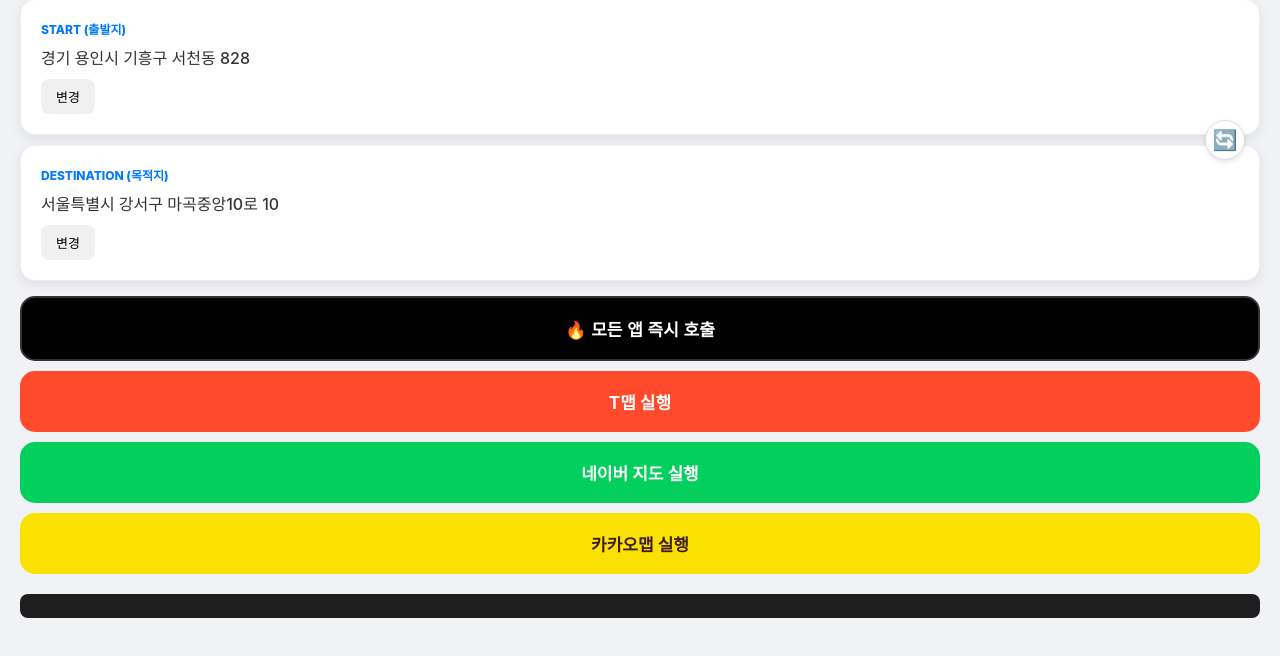
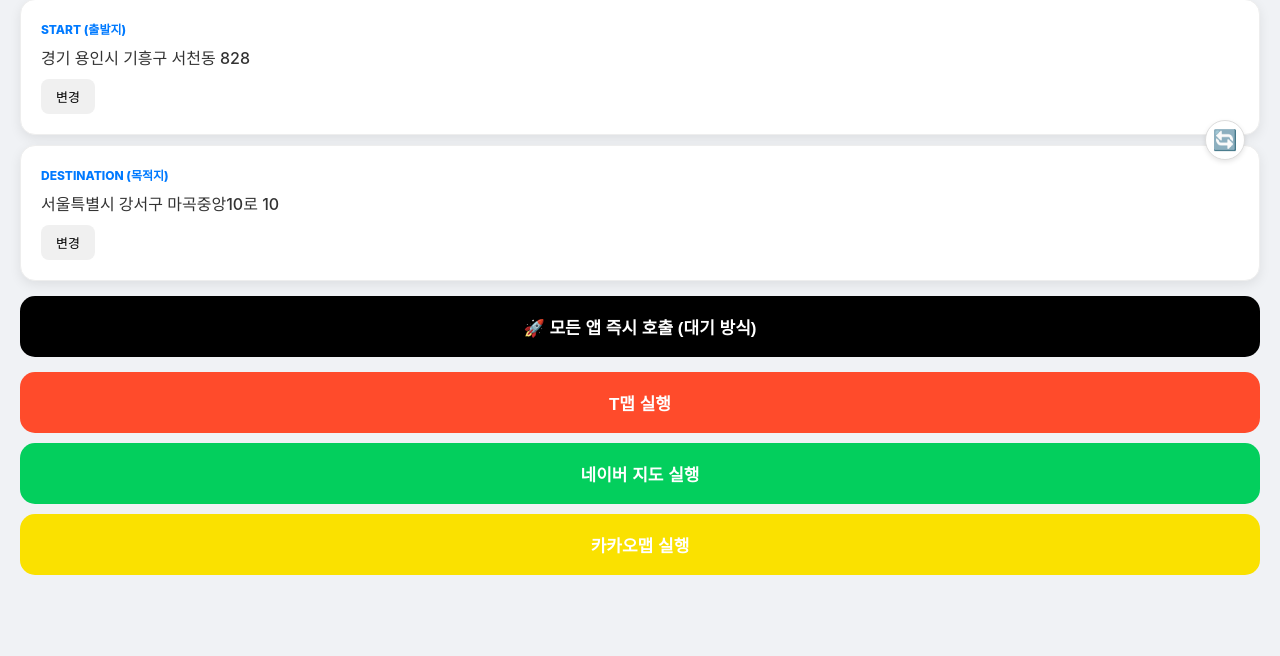
Before and after one commit to sanjarchoi-psn/gray-stone-772, a plain HTML site: page index.html in a window 1280 px wide. Shown: the part 96-752 px from the top of the page. Drawn offline with Linux system fonts and the light colour scheme.

Commit message:
Update index.html

```diff
--- a/index.html
+++ b/index.html
@@ -11,10 +11,10 @@
         .addr { font-size: 16px; color: #333; font-weight: 500; min-height: 20px; margin-bottom: 10px; word-break: keep-all; width: 85%; }
         .swap-btn { position: absolute; right: 15px; top: 50%; transform: translateY(-50%); background: #fff; border: 1px solid #ddd; border-radius: 50%; width: 40px; height: 40px; cursor: pointer; z-index: 10; display: flex; align-items: center; justify-content: center; box-shadow: 0 2px 5px rgba(0,0,0,0.1); font-size: 20px; }
         .btn-group { display: flex; flex-direction: column; gap: 10px; margin-top: 15px; }
-        .navi-link { display: block; text-decoration: none; padding: 18px; border-radius: 15px; color: white; font-weight: bold; font-size: 17px; text-align: center; cursor: pointer; border: none; width: 100%; box-sizing: border-box; }
-        .all-btn { background: #000; border: 2px solid #333; }
+        button.navi-btn { padding: 18px; border: none; border-radius: 15px; color: white; font-weight: bold; font-size: 17px; cursor: pointer; }
+        .all-btn { background: #000; border: 2px solid #333; margin-bottom: 5px; }
         .tmap { background: #FF4B2B; } .naver { background: #03CF5D; } .kakao { background: #FAE100; color: #3c1e1e; }
-        #debug-log { background: #1e1e1e; color: #00ff00; padding: 12px; margin-top: 20px; font-size: 11px; max-height: 100px; overflow-y: auto; border-radius: 8px; font-family: monospace; }
+        iframe { display: none; }
     </style>
 </head>
 <body>
@@ -35,13 +35,11 @@
     </div>
 
     <div class="btn-group">
-        <button class="navi-link all-btn" onclick="goAllNavi()">🔥 모든 앱 즉시 호출</button>
-        <a id="tmapLink" class="navi-link tmap">T맵 실행</a>
-        <a id="naverLink" class="navi-link naver">네이버 지도 실행</a>
-        <a id="kakaoLink" class="navi-link kakao">카카오맵 실행</a>
+        <button class="navi-btn all-btn" onclick="goNavi('all')">🚀 모든 앱 즉시 호출 (대기 방식)</button>
+        <button class="navi-btn tmap" onclick="goNavi('tmap')">T맵 실행</button>
+        <button class="navi-btn naver" onclick="goNavi('naver')">네이버 지도 실행</button>
+        <button class="navi-btn kakao" onclick="goNavi('kakao')">카카오맵 실행</button>
     </div>
-
-    <div id="debug-log"></div>
 
     <script src="//t1.daumcdn.net/mapjsapi/bundle/postcode/prod/postcode.v2.js"></script>
     <script>
@@ -51,30 +49,17 @@
             goal: { name: "서울특별시 강서구 마곡중앙10로 10", x: "126.8286", y: "37.5615" }
         };
 
-        function updateLinks() {
-            const { start: s, goal: g } = data;
-            // 안드로이드 크롬 최적화 인텐트 구조 적용 시도
-            const tmap = `tmap://route?goalname=${encodeURIComponent(g.name)}&goalx=${g.x}&goaly=${g.y}&startname=${encodeURIComponent(s.name)}&startx=${s.x}&starty=${s.y}`;
-            const naver = `nmap://route/car?slat=${s.y}&slng=${s.x}&sname=${encodeURIComponent(s.name)}&dlat=${g.y}&dlng=${g.x}&dname=${encodeURIComponent(g.name)}&appname=mynavi`;
-            const kakao = `kakaomap://route?sp=${s.y},${s.x}&sname=${encodeURIComponent(s.name)}&ep=${g.y},${g.x}&ename=${encodeURIComponent(g.name)}&by=CAR`;
-
-            document.getElementById('tmapLink').href = tmap;
-            document.getElementById('naverLink').href = naver;
-            document.getElementById('kakaoLink').href = kakao;
-        }
-
         function swapAddress() {
             [data.start, data.goal] = [data.goal, data.start];
             document.getElementById('startAddr').innerText = data.start.name;
             document.getElementById('goalAddr').innerText = data.goal.name;
-            updateLinks();
         }
 
         function openPostcode(target) {
             new daum.Postcode({
                 oncomplete: function(res) {
                     const addr = res.roadAddress || res.address;
-                    document.getElementById(target + 'Addr').innerText = addr + " (⏳)";
+                    document.getElementById(target + 'Addr').innerText = addr;
                     data[target].name = addr;
                     getCoords(addr, target);
                 }
@@ -87,8 +72,6 @@
                 if(json.response?.status === "OK") {
                     const pt = json.response.result.point;
                     data[target].x = pt.x; data[target].y = pt.y;
-                    document.getElementById(target + 'Addr').innerText = data[target].name;
-                    updateLinks();
                 }
             };
             const s = document.createElement('script');
@@ -96,20 +79,27 @@
             document.head.appendChild(s);
         }
 
-        function goAllNavi() {
-            const links = [
-                document.getElementById('tmapLink').href,
-                document.getElementById('naverLink').href,
-                document.getElementById('kakaoLink').href
-            ];
+        function goNavi(type) {
+            const { start: s, goal: g } = data;
+            const urls = {
+                tmap: `tmap://route?goalname=${encodeURIComponent(g.name)}&goalx=${g.x}&goaly=${g.y}&startname=${encodeURIComponent(s.name)}&startx=${s.x}&starty=${s.y}`,
+                naver: `nmap://route/car?slat=${s.y}&slng=${s.x}&sname=${encodeURIComponent(s.name)}&dlat=${g.y}&dlng=${g.x}&dname=${encodeURIComponent(g.name)}&appname=mynavi`,
+                kakao: `kakaomap://route?sp=${s.y},${s.x}&sname=${encodeURIComponent(s.name)}&ep=${g.y},${g.x}&ename=${encodeURIComponent(g.name)}&by=CAR`
+            };
 
-            // 첫 번째는 현재 창, 나머지는 시간차를 두고 호출
-            location.href = links[0];
-            setTimeout(() => { window.open(links[1], '_blank'); }, 500);
-            setTimeout(() => { window.open(links[2], '_blank'); }, 1000);
+            if (type === 'all') {
+                // 숨겨진 iframe을 사용하여 지연 시간 없이 모든 앱 신호를 즉시 보냄
+                Object.values(urls).forEach(url => {
+                    const ifr = document.createElement('iframe');
+                    ifr.src = url;
+                    document.body.appendChild(ifr);
+                    // 신호 발송 후 프레임 제거 (대기 시간 확보)
+                    setTimeout(() => { if (ifr) document.body.removeChild(ifr); }, 2000);
+                });
+            } else {
+                window.location.href = urls[type];
+            }
         }
-
-        window.onload = updateLinks;
     </script>
 </body>
 </html>
```
